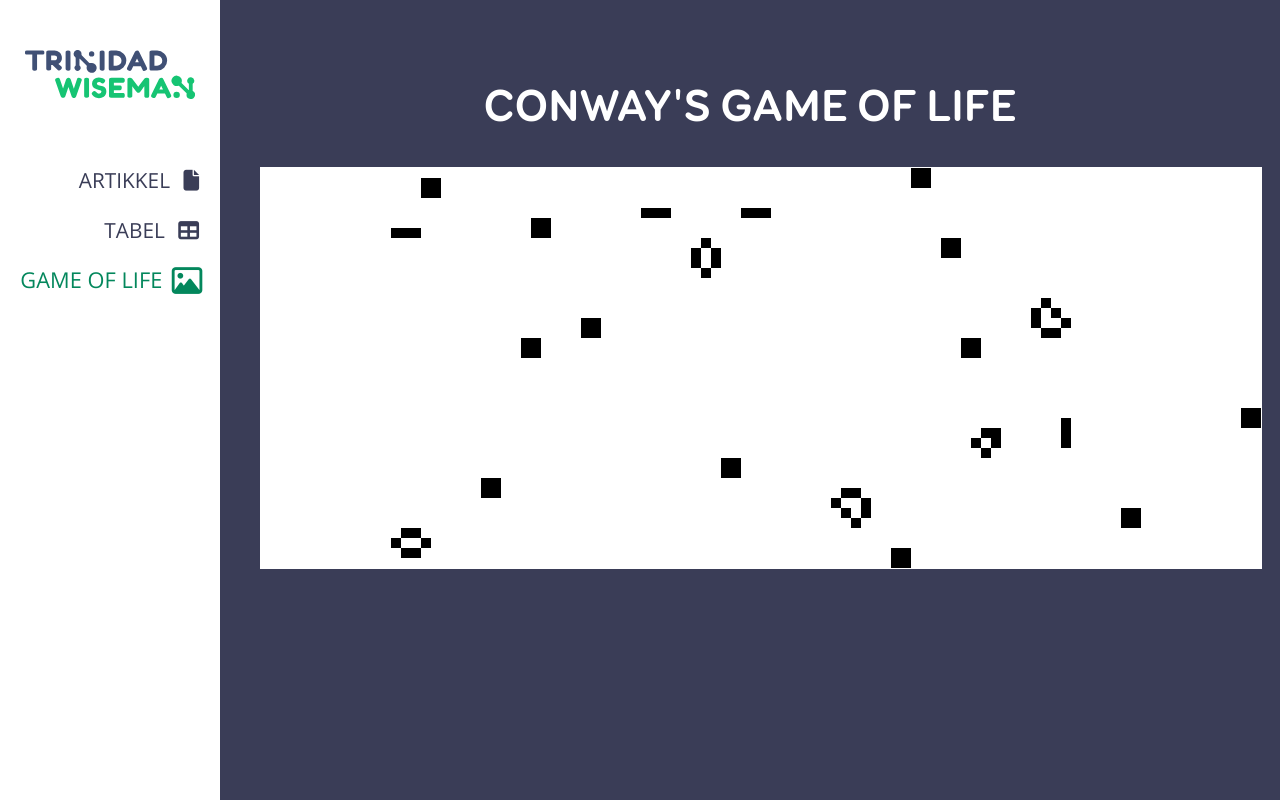
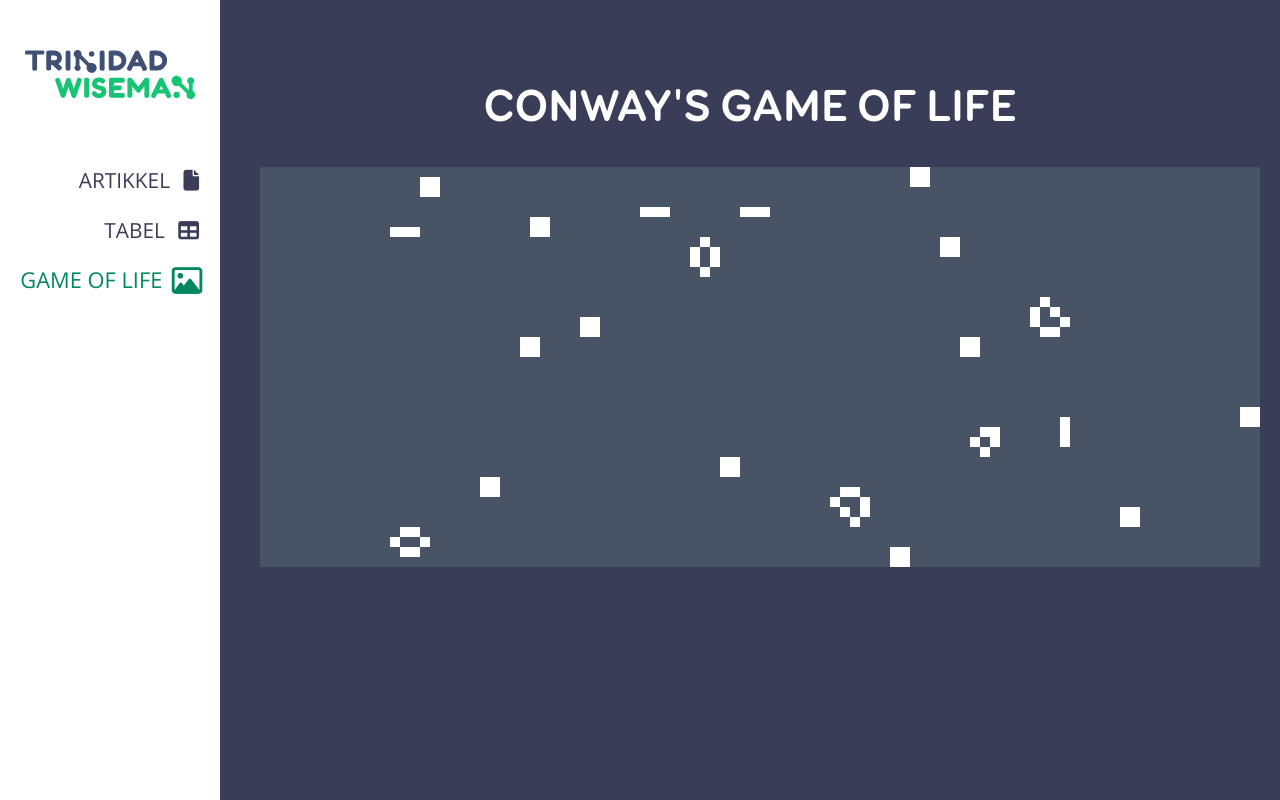
Before and after one commit to LLoomets/TWN-test-project, an Angular app: page /life in a window 1280 px wide. Built offline with nearby package versions, Linux system fonts and the light colour scheme.

Commit message:
change cell colors

```diff
--- a/src/app/game-of-life/game-of-life.component.scss
+++ b/src/app/game-of-life/game-of-life.component.scss
@@ -1,3 +1,3 @@
 canvas {
-    border: 1px solid white;
+    background-color: transparent;
 }
--- a/src/app/game-of-life/game-of-life.component.ts
+++ b/src/app/game-of-life/game-of-life.component.ts
@@ -52,11 +52,13 @@ export class GameOfLifeComponent implements AfterViewInit {
     const c = this.ctx;
     const res = RESOLUTION;
 
+    c.clearRect(0, 0, BOARD_WIDTH, BOARD_HEIGHT);
+
     board.forEach((row, rowIndex) => {
       row.forEach((cell, colIndex) => {
         c.beginPath();
         c.rect(colIndex * res, rowIndex * res, res, res);
-        c.fillStyle = cell ? 'black' : 'white';
+        c.fillStyle = cell ? 'white' : '#adf0d020';
         c.fill();
         c.closePath();
       });
```
